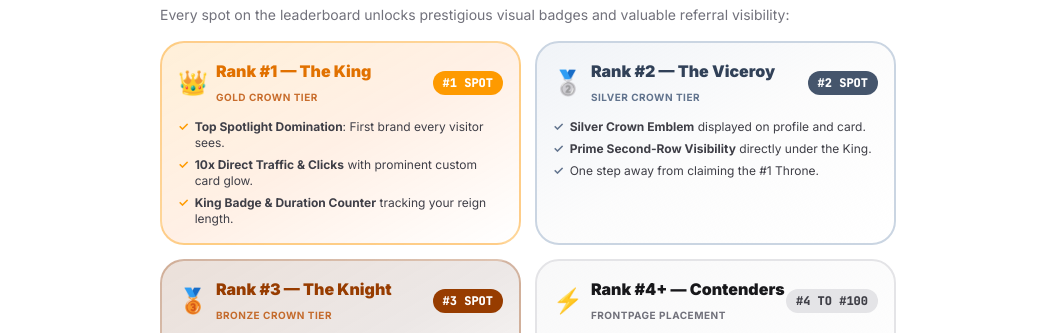
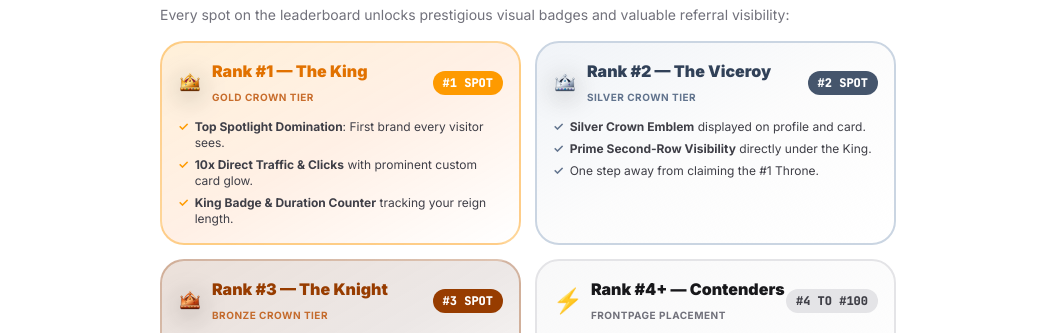
Before and after one commit to saasaisetup/outbidking, a Next.js app: page /rules in a window 1280 px wide. Shown: the part 467-800 px from the top of the page, without its empty margins (112-1167 px from the left). Built offline with nearby package versions, Linux system fonts and the light colour scheme; no server answers; the database is empty.

Commit message:
feat: add RealisticCrown for Silver (#2) and Bronze (#3) crowns in crest and rules

```diff
--- a/src/app/rules/page.tsx
+++ b/src/app/rules/page.tsx
@@ -7,6 +7,7 @@ import { Footer } from '@/components/Footer';
 import { StatsModal } from '@/components/StatsModal';
 import { PlatformStats } from '@/lib/types';
 import { StatsPill } from '@/components/StatsPill';
+import { RealisticCrown } from '@/components/RealisticCrown';
 import { Trophy, ArrowRight, ShieldCheck, Crown, Medal, Award, Flame, ExternalLink, Zap } from 'lucide-react';
 
 export default function RulesPage() {
@@ -80,8 +81,8 @@ export default function RulesPage() {
             {/* Rank 1: Gold Crown */}
             <div className="p-4 rounded-3xl bg-gradient-to-br from-amber-500/15 via-orange-500/10 to-transparent border-2 border-amber-500/40 relative overflow-hidden">
               <div className="flex items-center justify-between">
-                <div className="flex items-center gap-2">
-                  <span className="text-2xl">👑</span>
+                <div className="flex items-center gap-2.5">
+                  <RealisticCrown size="sm" variant="gold" glow={false} className="scale-110 shrink-0" />
                   <div>
                     <h3 className="text-base font-black text-amber-600 dark:text-amber-400">
                       Rank #1 — The King
@@ -114,8 +115,8 @@ export default function RulesPage() {
             {/* Rank 2: Silver Crown */}
             <div className="p-4 rounded-3xl bg-gradient-to-br from-slate-200/50 via-zinc-100/30 to-transparent dark:from-slate-800/40 dark:via-zinc-900/40 dark:to-transparent border-2 border-slate-300 dark:border-slate-700 relative overflow-hidden">
               <div className="flex items-center justify-between">
-                <div className="flex items-center gap-2">
-                  <span className="text-2xl">🥈</span>
+                <div className="flex items-center gap-2.5">
+                  <RealisticCrown size="sm" variant="silver" glow={false} className="scale-110 shrink-0" />
                   <div>
                     <h3 className="text-base font-black text-slate-700 dark:text-slate-200">
                       Rank #2 — The Viceroy
@@ -148,8 +149,8 @@ export default function RulesPage() {
             {/* Rank 3: Bronze Crown */}
             <div className="p-4 rounded-3xl bg-gradient-to-br from-amber-900/15 via-orange-950/10 to-transparent border-2 border-amber-800/30 dark:border-amber-700/40 relative overflow-hidden">
               <div className="flex items-center justify-between">
-                <div className="flex items-center gap-2">
-                  <span className="text-2xl">🥉</span>
+                <div className="flex items-center gap-2.5">
+                  <RealisticCrown size="sm" variant="bronze" glow={false} className="scale-110 shrink-0" />
                   <div>
                     <h3 className="text-base font-black text-amber-800 dark:text-amber-500">
                       Rank #3 — The Knight
--- a/src/components/HeroBiddingBar.tsx
+++ b/src/components/HeroBiddingBar.tsx
@@ -7,6 +7,7 @@ import { CATEGORIES } from '@/lib/categories';
 import { PlatformStats, Project } from '@/lib/types';
 import { CategorySelectDropdown } from './CategorySelectDropdown';
 import { StatsPill } from './StatsPill';
+import { RealisticCrown } from './RealisticCrown';
 
 interface HeroBiddingBarProps {
   stats: PlatformStats;
@@ -183,9 +184,9 @@ export function HeroBiddingBar({
       <div className="flex flex-wrap items-center justify-center gap-2 sm:gap-3 text-2xl xs:text-3xl sm:text-5xl font-extrabold text-zinc-900 dark:text-white leading-tight">
         <span>Grab</span>
 
-        {/* 3D Dynamic Target Rank Badge with Crown Indicators */}
+        {/* 3D Dynamic Target Rank Badge with Realistic Crowns */}
         <div
-          className={`inline-flex items-center gap-1.5 px-3.5 sm:px-4.5 py-0.5 sm:py-1 rounded-2xl border-2 font-mono text-xl xs:text-2xl sm:text-4xl font-black transition-all ${
+          className={`inline-flex items-center gap-1.5 sm:gap-2 px-3.5 sm:px-4.5 py-0.5 sm:py-1 rounded-2xl border-2 font-mono text-xl xs:text-2xl sm:text-4xl font-black transition-all ${
             projectedRank === 1
               ? 'border-amber-400/90 bg-amber-500/10 text-amber-600 dark:text-amber-300 shadow-[0_4px_0_0_#f59e0b]'
               : projectedRank === 2
@@ -195,7 +196,9 @@ export function HeroBiddingBar({
               : 'border-zinc-400/80 dark:border-zinc-500 bg-white dark:bg-[#121217] text-zinc-900 dark:text-white shadow-[0_4px_0_0_#cbd5e1] dark:shadow-[0_4px_0_0_#272732]'
           }`}
         >
-          <span>{projectedRank === 1 ? '👑' : projectedRank === 2 ? '🥈' : projectedRank === 3 ? '🥉' : ''}</span>
+          {projectedRank === 1 && <RealisticCrown size="sm" variant="gold" glow={false} className="shrink-0 scale-105" />}
+          {projectedRank === 2 && <RealisticCrown size="sm" variant="silver" glow={false} className="shrink-0 scale-105" />}
+          {projectedRank === 3 && <RealisticCrown size="sm" variant="bronze" glow={false} className="shrink-0 scale-105" />}
           <span>#{projectedRank}</span>
         </div>
 
```
